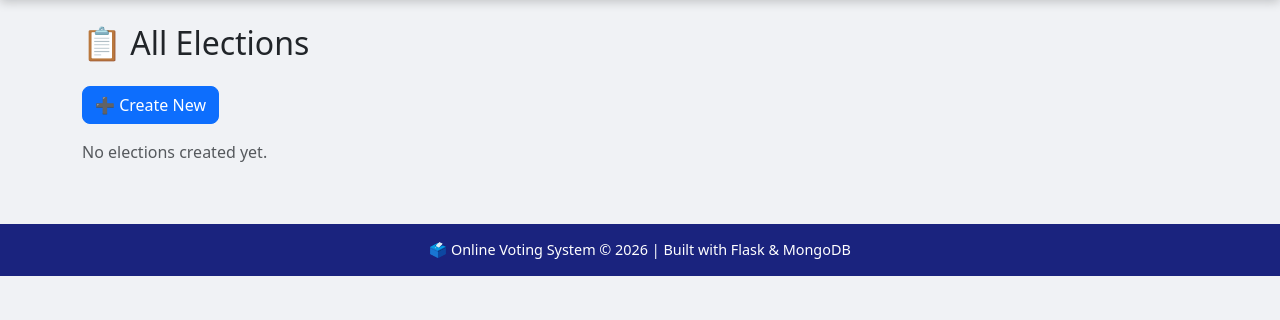
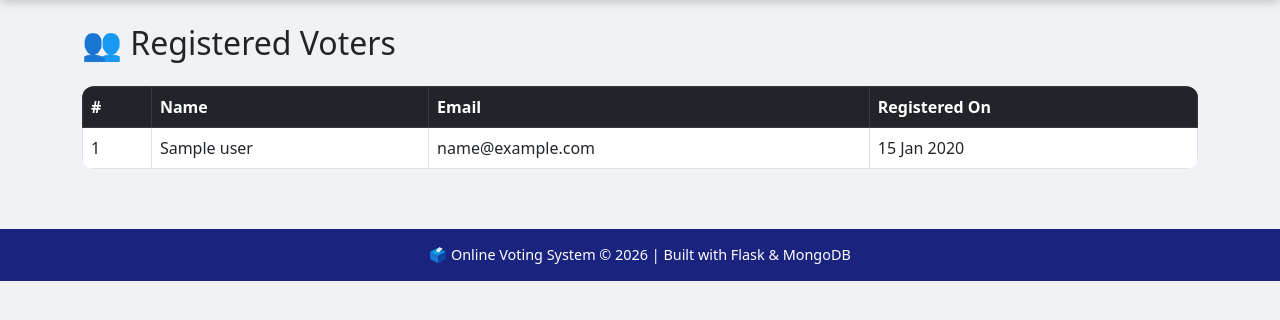
Before and after one commit to rjdeepashree19-sketch/online-voting-system, a Flask app: page /admin/voters in a window 1280 px wide. Shown: the part 76-396 px from the top of the page. Run offline with Flask 3, Linux system fonts and the light colour scheme; the visitor is signed in with stand-in values (Sample User, id 1); a database or web service that is not in the repository returns one stand-in record (values such as "Sample title").

Commit message:
Fix voters template

```diff
--- a/templates/admin/voters.html
+++ b/templates/admin/voters.html
@@ -1,34 +1,29 @@
 {% extends "base.html" %}
 {% block content %}
-<h2 class="mb-4">📋 All Elections</h2>
-<a href="/admin/create-election" class="btn btn-primary mb-3">➕ Create New</a>
+<h2 class="mb-4">👥 Registered Voters</h2>
 
-{% if elections %}
-<div class="table-responsive">
+{% if voters %}
 <table class="table table-bordered table-hover">
     <thead class="table-dark">
         <tr>
-            <th>Title</th>
-            <th>Candidates</th>
-            <th>Start</th>
-            <th>End</th>
-            <th>Status</th>
+            <th>#</th>
+            <th>Name</th>
+            <th>Email</th>
+            <th>Registered On</th>
         </tr>
     </thead>
     <tbody>
-    {% for e in elections %}
+    {% for v in voters %}
         <tr>
-            <td>{{ e.title }}</td>
-            <td>{{ e.candidates | length }}</td>
-            <td>{{ e.start_time.strftime('%d %b %Y %H:%M') }}</td>
-            <td>{{ e.end_time.strftime('%d %b %Y %H:%M') }}</td>
-            <td><span class="badge bg-success">{{ e.status }}</span></td>
+            <td>{{ loop.index }}</td>
+            <td>{{ v.name }}</td>
+            <td>{{ v.email }}</td>
+            <td>{{ v.created_at.strftime('%d %b %Y') }}</td>
         </tr>
     {% endfor %}
     </tbody>
 </table>
-</div>
 {% else %}
-<p class="text-muted">No elections created yet.</p>
+<p class="text-muted">No voters registered yet.</p>
 {% endif %}
 {% endblock %}
```
